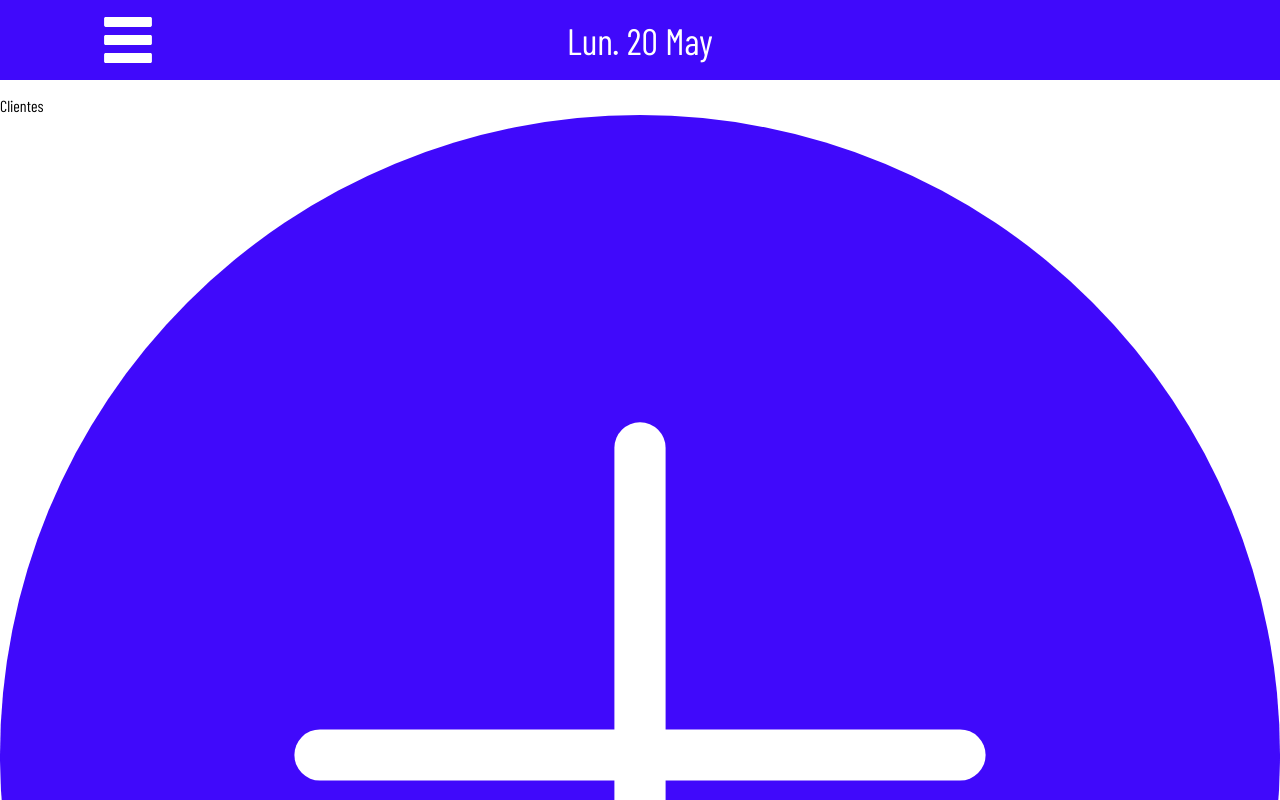
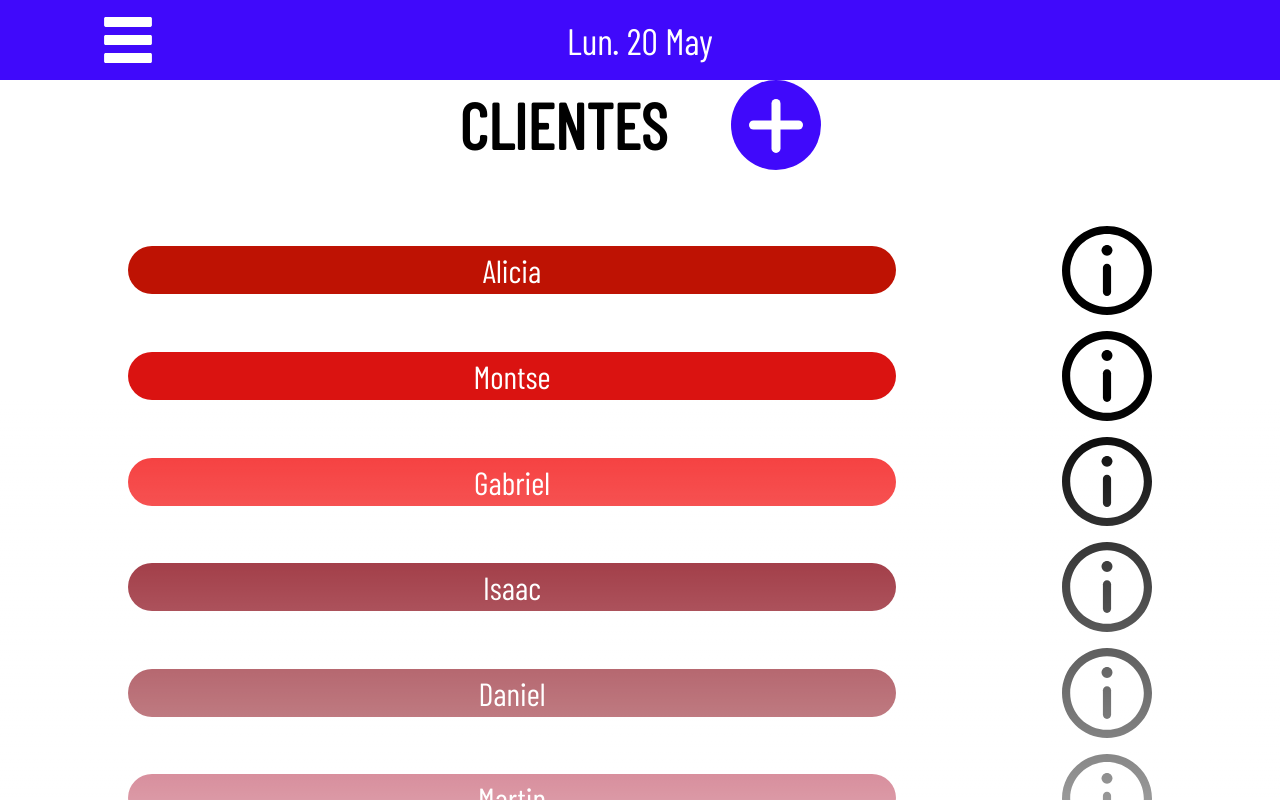
Before and after one commit to MartinMelo97/AppPrestamos, a React (Create React App) app: page /clientes/prestamos in a window 1280 px wide. Shown: the top 800 px of the page. Built offline with nearby package versions, Linux system fonts and the light colour scheme.

Commit message:
style list of loans of customers

```diff
--- a/src/components/customers/loans/CustomersLoans.jsx
+++ b/src/components/customers/loans/CustomersLoans.jsx
@@ -16,6 +16,33 @@ class CustomersLoans extends Component {
                 },
                 {
                     name: 'Gabriel'
+                },
+                {
+                    name: 'Isaac'
+                },
+                {
+                    name: 'Daniel'
+                },
+                {
+                    name: 'Martin'
+                },
+                {
+                    name: 'Indra'
+                },
+                {
+                    name: 'Jesus'
+                },
+                {
+                    name: 'Oscar'
+                },
+                {
+                    name: 'Arturo'
+                },
+                {
+                    name: 'Topi'
+                },
+                {
+                    name: 'David'
                 },
             ],
             reds:[]
@@ -69,6 +96,7 @@ class CustomersLoans extends Component {
                         </div>
                     ))}
                 </div>
+                <div className="transparent-white-div"/>
             </div>
         )
     }
--- a/src/components/customers/loans/customers_loans.scss
+++ b/src/components/customers/loans/customers_loans.scss
@@ -1 +1,48 @@
 @import '../../../variables.scss';
+
+.customers-loans-container{
+    display: flex;
+    flex-direction: column;
+    align-items: center;
+    justify-content: flex-start;
+    .customers-loans-title{
+        font-weight: 900;
+        text-transform: uppercase;
+        font-size: 4em;
+        display: flex;
+        justify-content: center;
+        align-items: center;
+        margin: 0 0 5vh 0;
+        img{
+            width: 7vw;
+            margin-left: 5vw;
+        }
+    }
+
+    .info-customer-container{
+        display: flex;
+        align-items: center;
+        justify-content: space-between;
+        width: 80vw;
+        margin: 2vh 0;
+
+        span{
+            color: $white;
+            font-size: 2em;
+            width: 60vw;
+            padding: 5px 0;
+            border-radius: 50px;
+            text-align: center;
+        }
+        img{
+            width: 7vw;
+        }
+    }
+    .transparent-white-div{
+        position: fixed;
+        bottom: 0;
+        height: 50vh;
+        width: 100vw;
+        background: linear-gradient(to bottom, #fff0, #fff9);
+    }
+}
```
Also changed, not shown: src/assets/icons/plus.svg.
